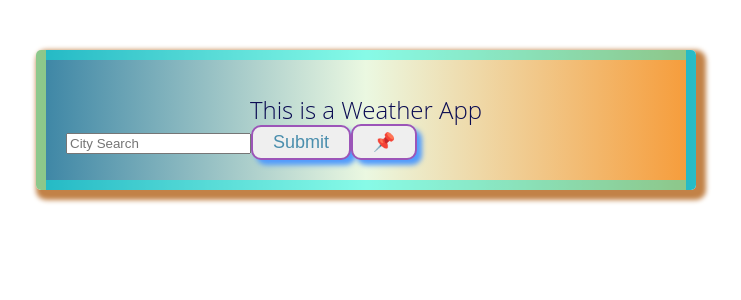
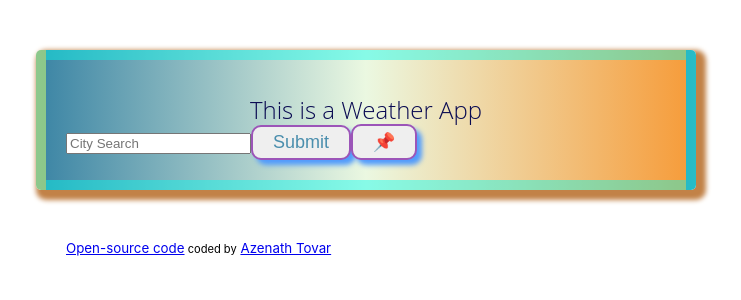
Before and after one commit to AzenathN/Weather-react, a React (Create React App) app: page / in a window 1280 px wide. Shown: the top 300 px of the page, without its empty margins (274-1015 px from the left). Built offline with nearby package versions, Linux system fonts and the light colour scheme; no server answers.

Commit message:
added footer and css
added link to footer and added some style to it.

```diff
--- a/src/App.css
+++ b/src/App.css
@@ -13,3 +13,17 @@ h1 {
   color: black;
   text-align: center;
 }
+footer {
+  font-size: smaller;
+  margin: 5px auto;
+  max-width: 600px;
+}
+
+footer a {
+  cursor: default;
+  text-decoration: underline;
+}
+
+footer a :hover {
+  text-decoration: double;
+}
--- a/src/App.js
+++ b/src/App.js
@@ -13,6 +13,23 @@ export default function App() {
         <SearchForm />
         <WeatherForecast />
       </div>
+      <footer>
+        <a
+          href="http://github.com/AzenathN/Weather-react"
+          target="_blank"
+          rel="noopener noreferrer"
+        >
+          Open-source code
+        </a>
+        <small> coded by</small>{" "}
+        <a
+          href="http://github.com/AzenathN"
+          target="_blank"
+          rel="noopener noreferrer"
+        >
+          Azenath Tovar
+        </a>
+      </footer>
     </div>
   );
 }
```
